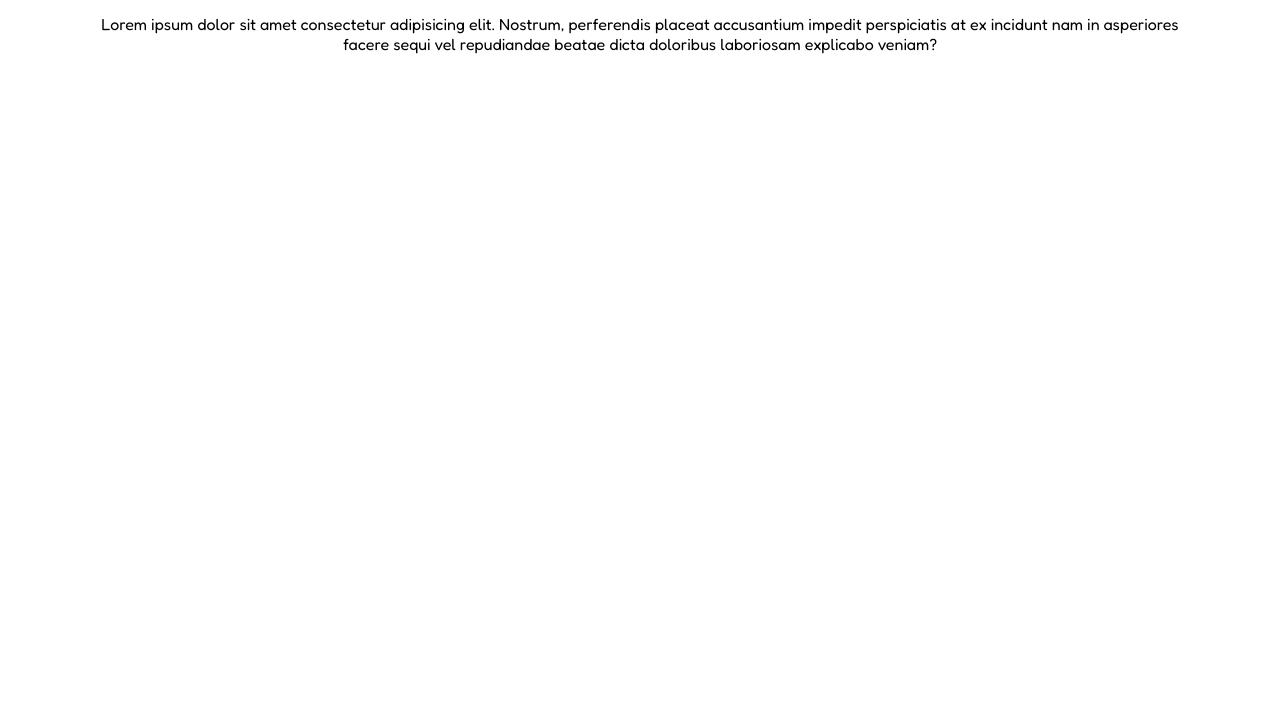
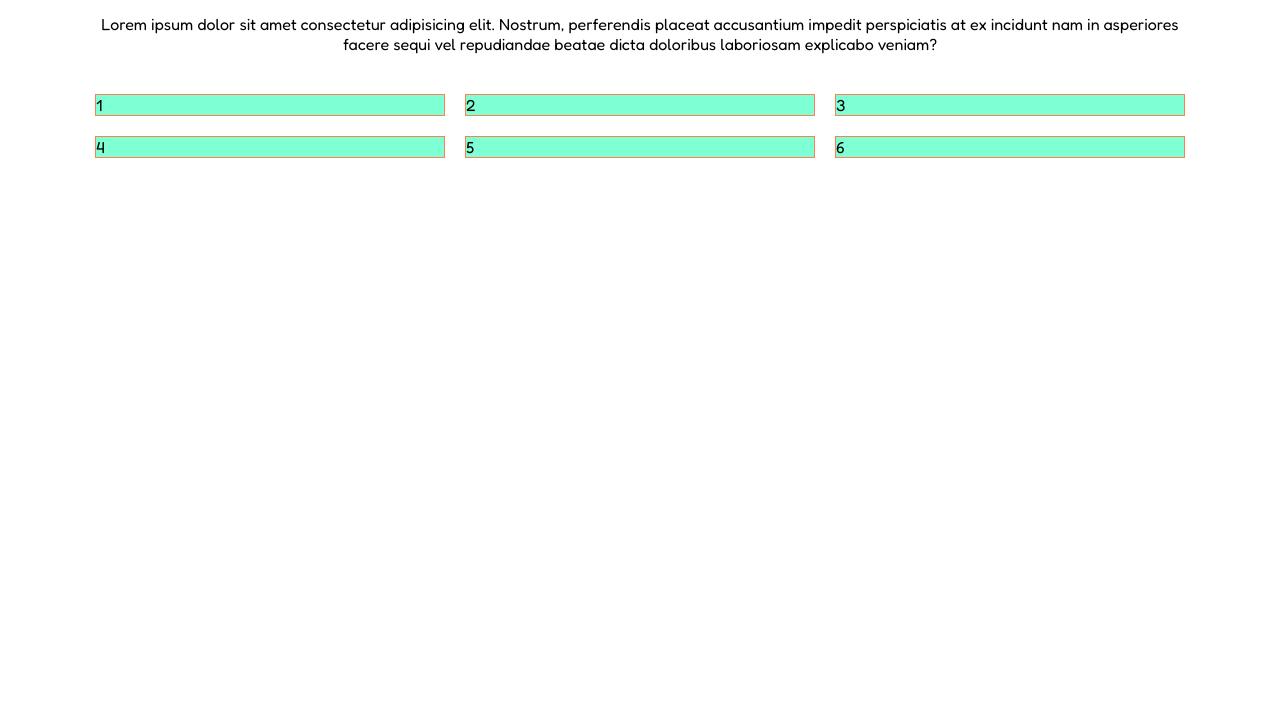
Before and after one commit to lambia/CE-20230303-floating-cards, a plain HTML site: page index.html in a window 1280 px wide. Shown: the part 82-800 px from the top of the page. Drawn offline with Linux system fonts and the light colour scheme.

Commit message:
style(main): add cards

```diff
--- a/css/style.css
+++ b/css/style.css
@@ -9,9 +9,12 @@ body {
 }
 
 header {
+    text-align: center;
+}
+
+.container {
     max-width: 1110px;
     margin: 0 auto;
-    text-align: center;
 }
 
 h1 {
@@ -22,3 +25,25 @@ h1 {
     margin-bottom: 30px;
     color: #E53170;
 }
+
+#bodyContent {
+    margin-top: 30px;
+}
+
+.card {
+    background: aquamarine;
+    border: 1px solid coral;
+    float: left;
+    width: calc(100% / 3 - 20px);
+    margin: 10px;
+}
+
+.clearfix::after {
+    content: '';
+    display: block;
+    clear: both;
+}
+
+.clearBoth {
+    clear: both;
+}
--- a/index.html
+++ b/index.html
@@ -12,13 +12,19 @@
 </head>
 <body>
 
-    <header>
+    <header class="container">
         <h1>Meet our team</h1>
         <p>Lorem ipsum dolor sit amet consectetur adipisicing elit. Nostrum, perferendis placeat accusantium impedit perspiciatis at ex incidunt nam in asperiores facere sequi vel repudiandae beatae dicta doloribus laboriosam explicabo veniam?</p>
     </header>
 
-    <main>
-
+    <main class="container clearfix" id="bodyContent">
+        <div class="card">1</div>
+        <div class="card">2</div>
+        <div class="card">3</div>
+        <div class="card">4</div>
+        <div class="card">5</div>
+        <div class="card">6</div>
+        <!-- <div class="clearBoth"></div> -->
     </main>
 
 </body>
```
